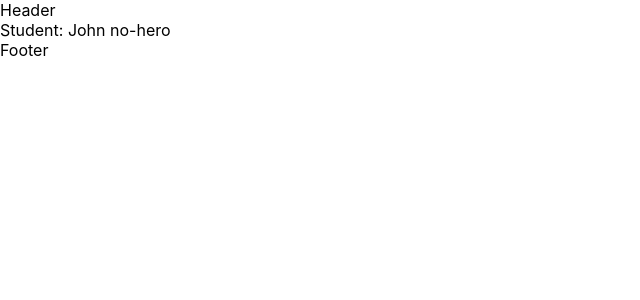
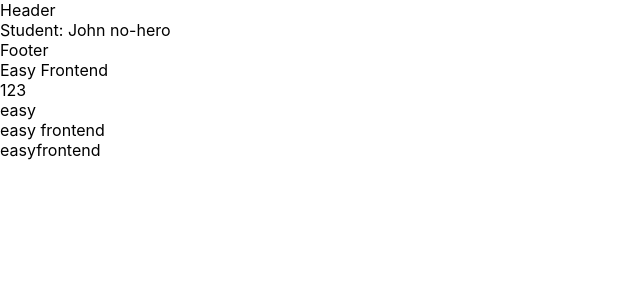
Before and after one commit to Hachiman12a1/learn-easy-react, a React (Vite) app: page / in a window 1280 px wide. Shown: the top 300 px of the page, without its empty margins (0-640 px from the left). Built offline with nearby package versions, Linux system fonts and the light colour scheme.

Commit message:
179. Khai báo kiểu dữ liệu cho props.children

```diff
--- a/src/App.tsx
+++ b/src/App.tsx
@@ -1,6 +1,7 @@
 import { useState } from 'react';
 import './App.css';
 import { Footer, Header } from './components/common';
+import { MyText } from './features/labs/MyText';
 import { StudentCard } from './features/labs/Student';
 import { Student } from './models/student';
 // import Footer from './components/common/Footer'
@@ -16,7 +17,7 @@ function App() {
     age: 3,
   };
 
-  function handleStudentClick(student : Student) {
+  function handleStudentClick(student: Student) {
     console.log('student click', student);
   }
   return (
@@ -24,6 +25,27 @@ function App() {
       <Header></Header>
       <StudentCard student={john} onClick={handleStudentClick} />
       <Footer></Footer>
+
+      <MyText></MyText>
+
+      <MyText>Easy Frontend</MyText>
+      <MyText>{123}</MyText>
+      <MyText>{false}</MyText>
+      <MyText>{null}</MyText>
+      <MyText>{undefined}</MyText>
+
+      <MyText>
+        <span>easy</span>
+      </MyText>
+
+      <MyText>
+        <span>easy</span> frontend
+      </MyText>
+
+      <MyText>
+        <span>easy</span>
+        <span>frontend</span>
+      </MyText>
     </div>
   );
 }
--- /dev/null
+++ b/src/features/labs/MyText.tsx
@@ -0,0 +1,11 @@
+import React, { ReactElement, ReactChild, ReactNode, ReactText } from 'react';
+
+export interface MyTextProps {
+  //   children?: ReactText;
+  //   children?: ReactChild | ReactChild[];
+  children?: ReactNode;
+}
+
+export function MyText({ children }: MyTextProps) {
+  return <div>{children}</div>;
+}
```
